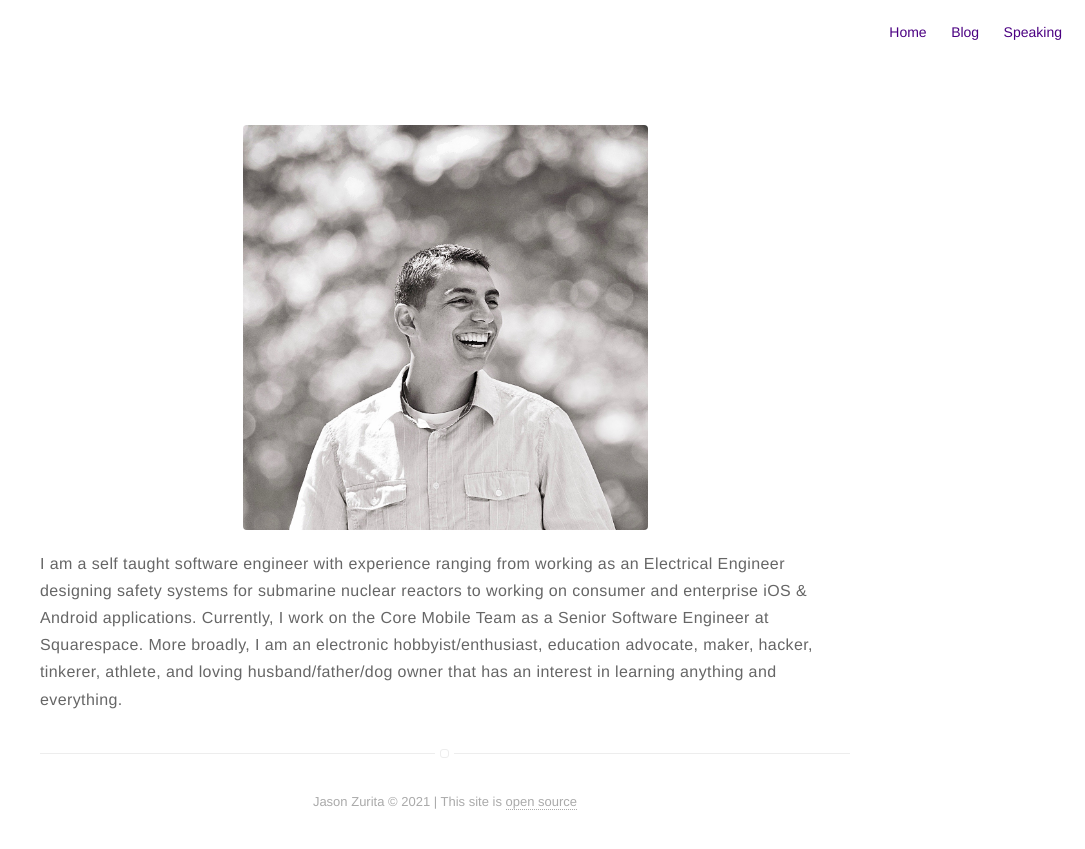
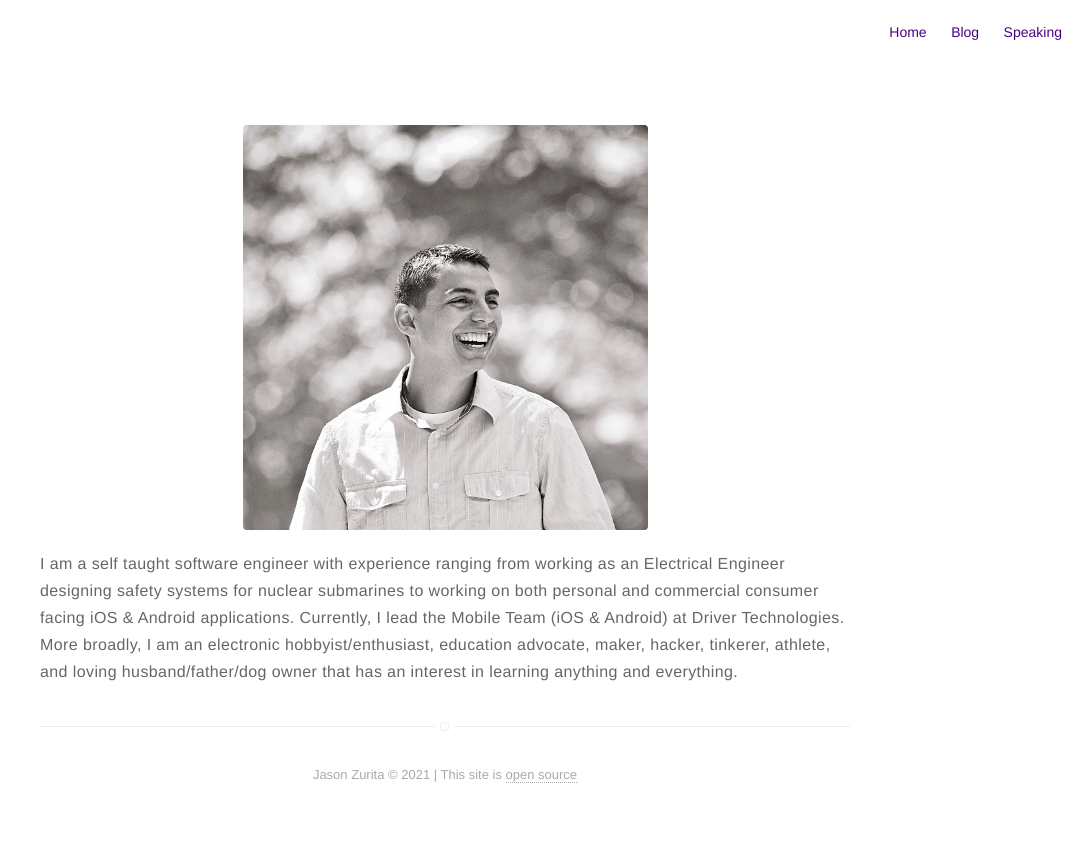
Before and after one commit to jasonzurita/jasonzurita.github.io, a Jekyll site: the page built from about.md, in a window 1280 px wide. Shown: the top 849 px of the page, without its empty margins (195-1280 px from the left). Built offline with Jekyll 4.4.1, drawn with Linux system fonts in a browser that asks for light colours.

Commit message:
feat: update about page

```diff
--- a/about.md
+++ b/about.md
@@ -4,4 +4,4 @@ layout: page
 ---
 ![Profile Image](/assets/images/profile2.jpg)
 
-<p>I am a self taught software engineer with experience ranging from working as an Electrical Engineer designing safety systems for submarine nuclear reactors to working on consumer and enterprise iOS & Android applications. Currently, I work on the Core Mobile Team as a Senior Software Engineer at Squarespace. More broadly, I am an electronic hobbyist/enthusiast, education advocate, maker, hacker, tinkerer, athlete, and loving husband/father/dog owner that has an interest in learning anything and everything.</p>
+<p>I am a self taught software engineer with experience ranging from working as an Electrical Engineer designing safety systems for nuclear submarines to working on both personal and commercial consumer facing iOS & Android applications. Currently, I lead the Mobile Team (iOS & Android) at Driver Technologies. More broadly, I am an electronic hobbyist/enthusiast, education advocate, maker, hacker, tinkerer, athlete, and loving husband/father/dog owner that has an interest in learning anything and everything.</p>
```
